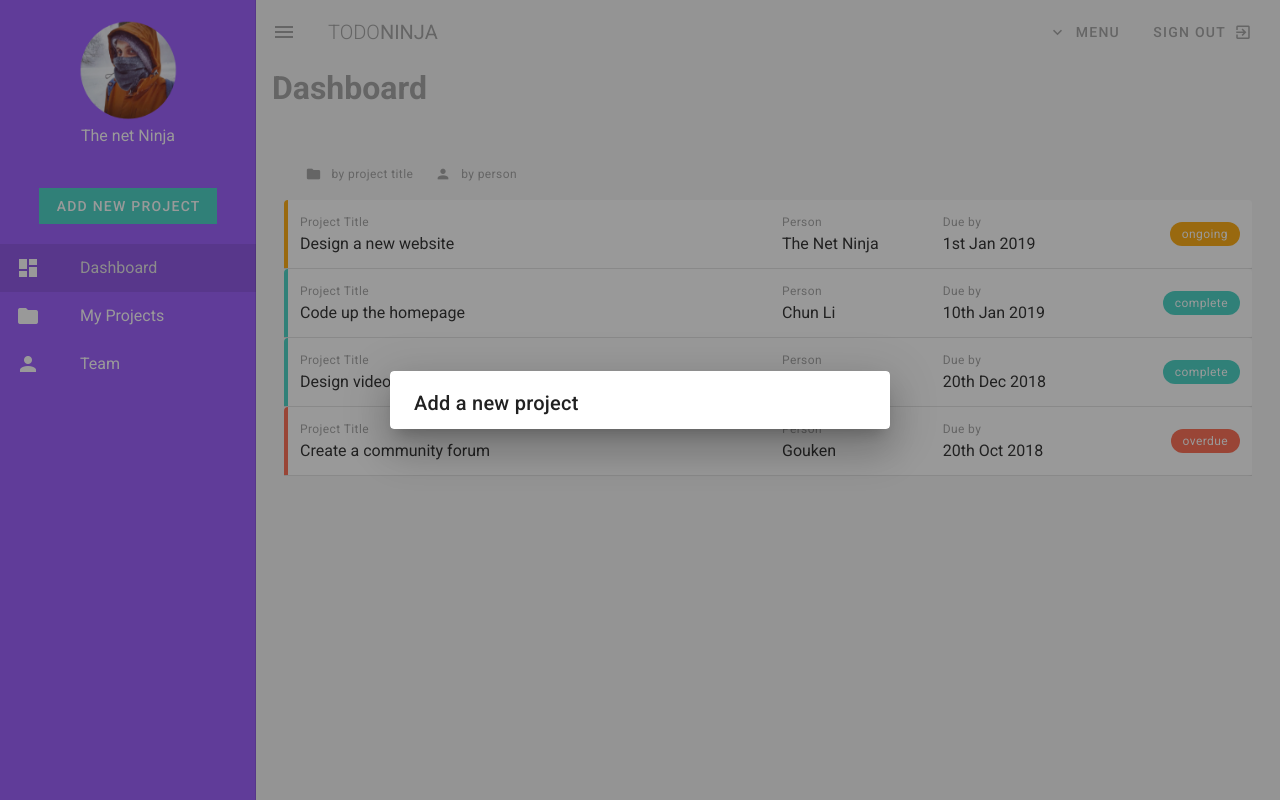
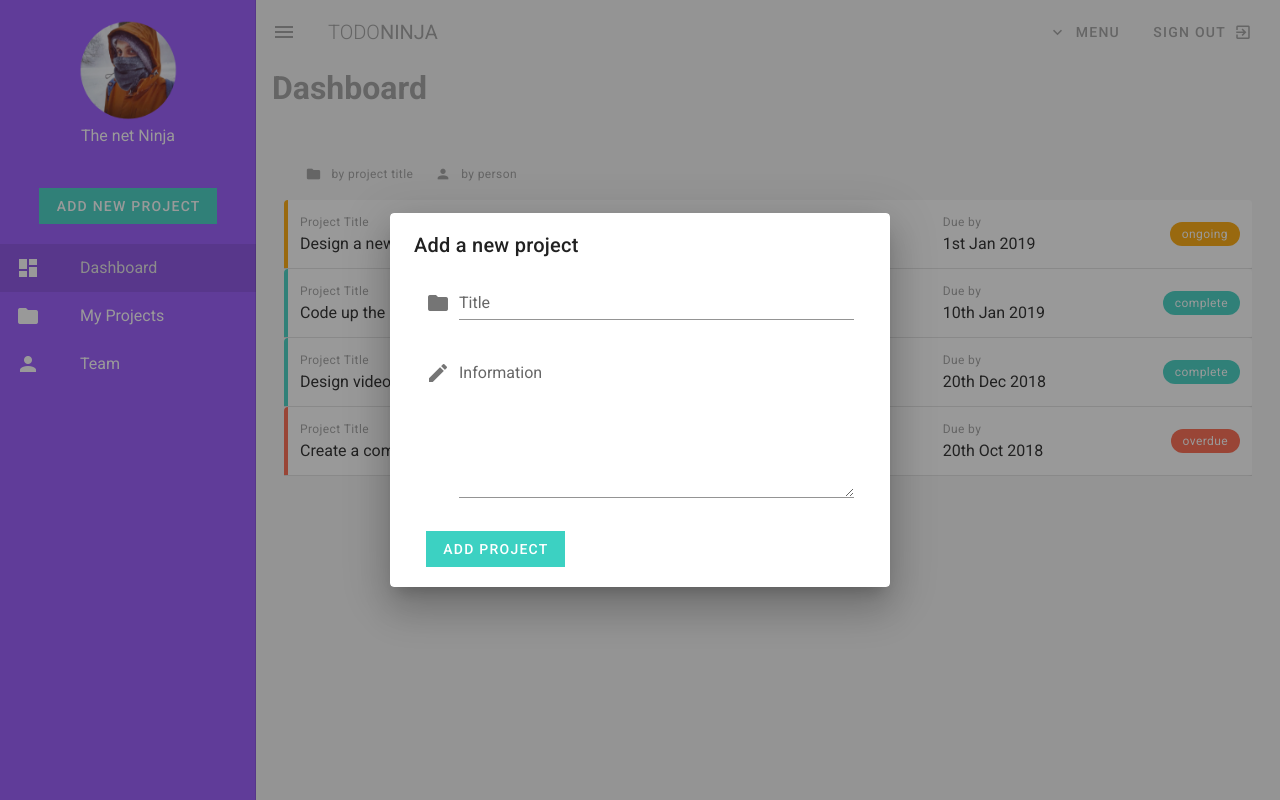
Before and after one commit to VirginieBouvarel/ninja-todo, a Vue app: page / in a window 1280 px wide. Both pictures are taken after a click on the button "ADD NEW PROJECT". Built offline with nearby package versions, Linux system fonts and the light colour scheme.

Commit message:
ajout form in popup

```diff
--- a/src/components/Popup.vue
+++ b/src/components/Popup.vue
@@ -18,6 +18,13 @@
         <v-card-title>
           Add a new project
         </v-card-title>
+        <v-card-text>
+          <v-form class="px-3">
+            <v-text-field label="Title" v-model="title" prepend-icon="mdi-folder"></v-text-field>
+            <v-textarea label="Information" v-model="content" prepend-icon="mdi-pencil"></v-textarea>
+            <v-btn depressed tile class="success mx-0 mt-3" @click="submit">ADD PROJECT</v-btn>
+          </v-form>
+        </v-card-text>
       </v-card>
 
     </v-dialog>
@@ -26,7 +33,17 @@
 
 <script>
   export default {
-
+    data() {
+      return {
+        title: '',
+        content:'',
+      }
+    },
+    methods: {
+      submit() {
+        console.log(this.title, this.content);
+      }
+    }
   }
 </script>
 
```
